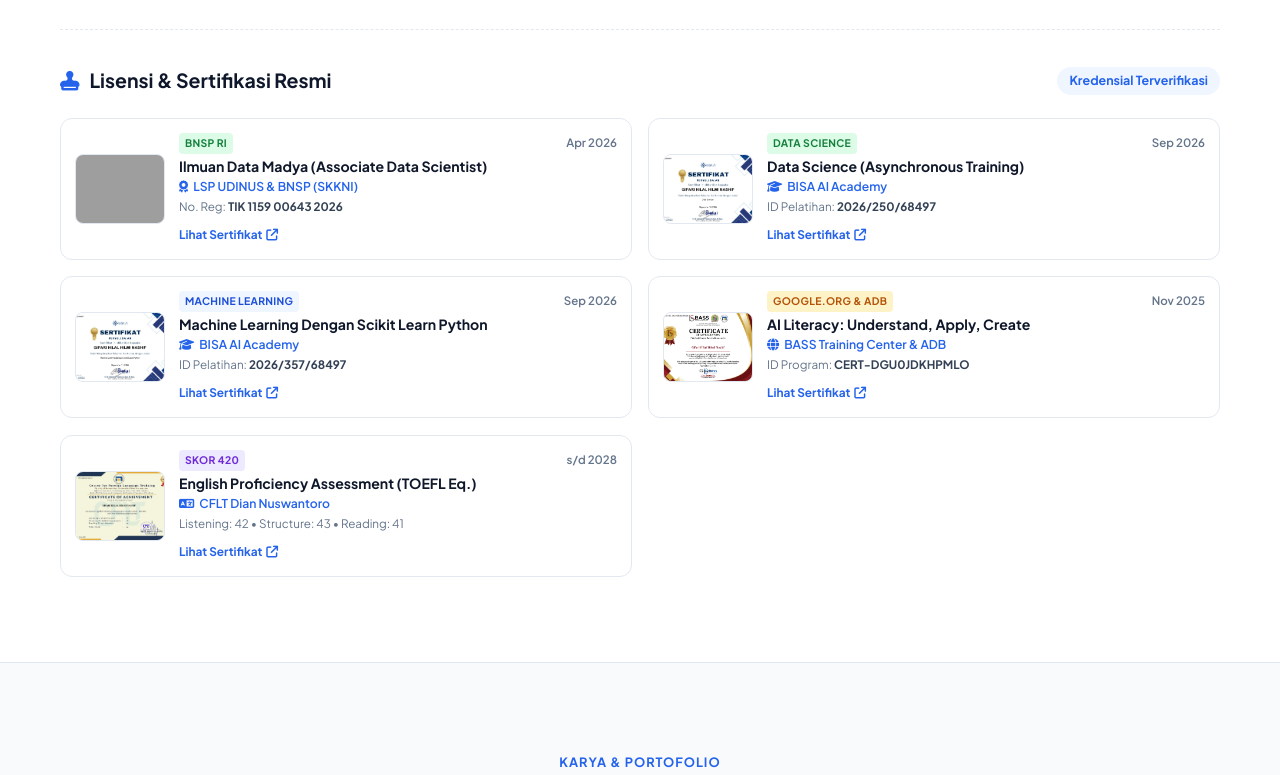
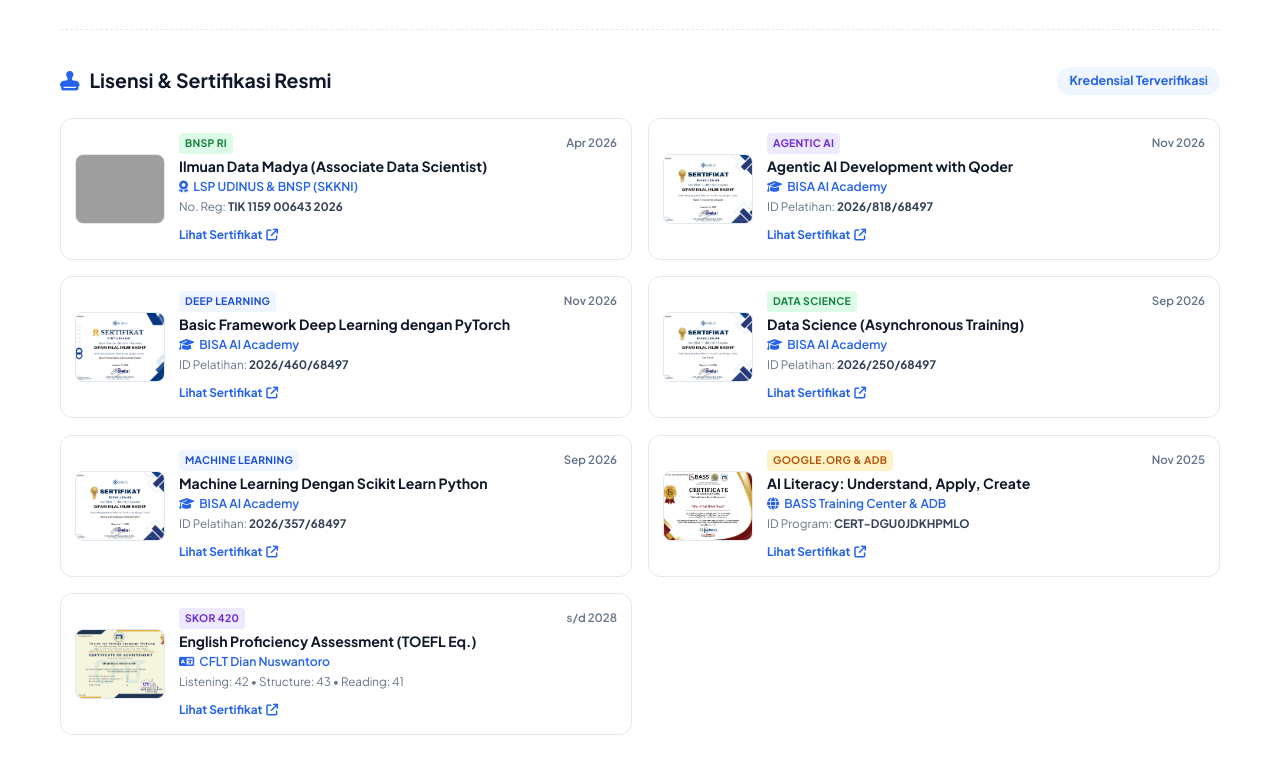
Before and after one commit to faridev33/faridev.github.io, a plain HTML site: page index.html in a window 1280 px wide. Shown: the part 1940-2715 px from the top of the page. Drawn offline with nearby package versions, Linux system fonts and the light colour scheme; grey boxes are pictures that could not be loaded; animation ran at ten frames a second.

Commit message:
Update sertifikasi portofolio: Tambah Agentic AI (Qoder) & Deep Learning (PyTorch) dari BISA AI

```diff
--- a/index.html
+++ b/index.html
@@ -415,10 +415,46 @@
                         </div>
                     </article>
 
-                    <!-- [2] BISA AI - DATA SCIENCE (BARU DITAMBAHKAN) -->
+                    <!-- [2] BISA AI - AGENTIC AI DEVELOPMENT WITH QODER -->
                     <article class="cert-compact-card hover-lift scroll-reveal">
-                        <a href="images\data Science.png" target="_blank" class="cert-media" title="Perbesar sertifikat">
-                            <img src="images\data Science.png" alt="Sertifikat BISA AI Data Science" class="cert-img" onerror="this.onerror=null; this.src='https://placehold.co/400x280/2563EB/FFFFFF?text=BISA+AI+Data+Science';">
+                        <a href="images/Agentic AI Development with Qoder.png" target="_blank" class="cert-media" title="Perbesar sertifikat">
+                            <img src="images/Agentic AI Development with Qoder.png" alt="Sertifikat BISA AI Agentic AI Development with Qoder" class="cert-img" onerror="this.onerror=null; this.src='https://placehold.co/400x280/2563EB/FFFFFF?text=BISA+AI+Agentic+AI';">
+                            <span class="zoom-tag"><i class="fa-solid fa-magnifying-glass-plus"></i></span>
+                        </a>
+                        <div class="cert-content">
+                            <div class="cert-topline">
+                                <span class="badge-mini badge-purple">Agentic AI</span>
+                                <span class="cert-meta-date">Nov 2026</span>
+                            </div>
+                            <h4 class="cert-name">Agentic AI Development with Qoder</h4>
+                            <p class="cert-provider"><i class="fa-solid fa-graduation-cap"></i> BISA AI Academy</p>
+                            <p class="cert-summary">ID Pelatihan: <strong>2026/818/68497</strong></p>
+                            <a href="images/Agentic AI Development with Qoder.png" target="_blank" class="cert-link-inline">Lihat Sertifikat <i class="fa-solid fa-arrow-up-right-from-square"></i></a>
+                        </div>
+                    </article>
+
+                    <!-- [3] BISA AI - BASIC FRAMEWORK DEEP LEARNING DENGAN PYTORCH -->
+                    <article class="cert-compact-card hover-lift scroll-reveal">
+                        <a href="images/Basic Framework Deep Learning dengan Pytorch.png" target="_blank" class="cert-media" title="Perbesar sertifikat">
+                            <img src="images/Basic Framework Deep Learning dengan Pytorch.png" alt="Sertifikat BISA AI Deep Learning PyTorch" class="cert-img" onerror="this.onerror=null; this.src='https://placehold.co/400x280/2563EB/FFFFFF?text=BISA+AI+PyTorch';">
+                            <span class="zoom-tag"><i class="fa-solid fa-magnifying-glass-plus"></i></span>
+                        </a>
+                        <div class="cert-content">
+                            <div class="cert-topline">
+                                <span class="badge-mini badge-blue">Deep Learning</span>
+                                <span class="cert-meta-date">Nov 2026</span>
+                            </div>
+                            <h4 class="cert-name">Basic Framework Deep Learning dengan PyTorch</h4>
+                            <p class="cert-provider"><i class="fa-solid fa-graduation-cap"></i> BISA AI Academy</p>
+                            <p class="cert-summary">ID Pelatihan: <strong>2026/460/68497</strong></p>
+                            <a href="images/Basic Framework Deep Learning dengan Pytorch.png" target="_blank" class="cert-link-inline">Lihat Sertifikat <i class="fa-solid fa-arrow-up-right-from-square"></i></a>
+                        </div>
+                    </article>
+
+                    <!-- [4] BISA AI - DATA SCIENCE -->
+                    <article class="cert-compact-card hover-lift scroll-reveal">
+                        <a href="images/data Science.png" target="_blank" class="cert-media" title="Perbesar sertifikat">
+                            <img src="images/data Science.png" alt="Sertifikat BISA AI Data Science" class="cert-img" onerror="this.onerror=null; this.src='https://placehold.co/400x280/2563EB/FFFFFF?text=BISA+AI+Data+Science';">
                             <span class="zoom-tag"><i class="fa-solid fa-magnifying-glass-plus"></i></span>
                         </a>
                         <div class="cert-content">
@@ -429,11 +465,11 @@
                             <h4 class="cert-name">Data Science (Asynchronous Training)</h4>
                             <p class="cert-provider"><i class="fa-solid fa-graduation-cap"></i> BISA AI Academy</p>
                             <p class="cert-summary">ID Pelatihan: <strong>2026/250/68497</strong></p>
-                            <a href="images\data Science.png" target="_blank" class="cert-link-inline">Lihat Sertifikat <i class="fa-solid fa-arrow-up-right-from-square"></i></a>
+                            <a href="images/data Science.png" target="_blank" class="cert-link-inline">Lihat Sertifikat <i class="fa-solid fa-arrow-up-right-from-square"></i></a>
                         </div>
                     </article>
 
-                    <!-- [3] BISA AI - MACHINE LEARNING SCIKIT-LEARN -->
+                    <!-- [5] BISA AI - MACHINE LEARNING SCIKIT-LEARN -->
                     <article class="cert-compact-card hover-lift scroll-reveal">
                         <a href="images/Machine Learning Dengan Scikit Learn Python.png" target="_blank" class="cert-media" title="Perbesar sertifikat">
                             <img src="images/Machine Learning Dengan Scikit Learn Python.png" alt="Sertifikat BISA AI" class="cert-img" onerror="this.onerror=null; this.src='https://placehold.co/400x280/2563EB/FFFFFF?text=BISA+AI';">
@@ -451,7 +487,7 @@
                         </div>
                     </article>
 
-                    <!-- [4] BASS CONSULTANT & GOOGLE.ORG - AI LITERACY -->
+                    <!-- [6] BASS CONSULTANT & GOOGLE.ORG - AI LITERACY -->
                     <article class="cert-compact-card hover-lift scroll-reveal">
                         <a href="images/bass.png" target="_blank" class="cert-media" title="Perbesar sertifikat">
                             <img src="images/bass.png" alt="Sertifikat Google.org BASS" class="cert-img" onerror="this.onerror=null; this.src='https://placehold.co/400x280/B45309/FFFFFF?text=Google.org';">
@@ -469,7 +505,7 @@
                         </div>
                     </article>
 
-                    <!-- [5] CFLT UDINUS - ENGLISH PROFICIENCY (TOEFL) -->
+                    <!-- [7] CFLT UDINUS - ENGLISH PROFICIENCY (TOEFL) -->
                     <article class="cert-compact-card hover-lift scroll-reveal">
                         <a href="images/toefl.png" target="_blank" class="cert-media" title="Perbesar sertifikat">
                             <img src="images/toefl.png" alt="Sertifikat TOEFL UDINUS" class="cert-img" onerror="this.onerror=null; this.src='https://placehold.co/400x280/6D28D9/FFFFFF?text=TOEFL';">
@@ -744,8 +780,9 @@
                         <span><i class="fa-solid fa-chart-column icon-powerbi"></i> Power BI</span>
                         <span><i class="fa-solid fa-chart-line icon-rfm"></i> RFM Modeling</span>
                         <span><i class="devicon-tensorflow-line colored"></i> Deep Learning & CNN</span>
+                        <span><i class="devicon-pytorch-original colored"></i> PyTorch</span>
                         <span><i class="fa-solid fa-layer-group blue-text"></i> Hybrid Ensembles</span>
-                        <span><i class="fa-solid fa-brain blue-text"></i> LLM & Agentic Workflows</span>
+                        <span><i class="fa-solid fa-brain blue-text"></i> LLM & Agentic AI (Qoder)</span>
                         <span><i class="fa-solid fa-eye icon-yolo"></i> YOLOv11</span>
                         <span><i class="devicon-opencv-plain colored"></i> OpenCV</span>
                         <span><i class="devicon-fastapi-plain colored"></i> FastAPI</span>
```
Also changed, not shown: images/Agentic AI Development with Qoder.png (added), images/Basic Framework Deep Learning dengan Pytorch.png (added).
